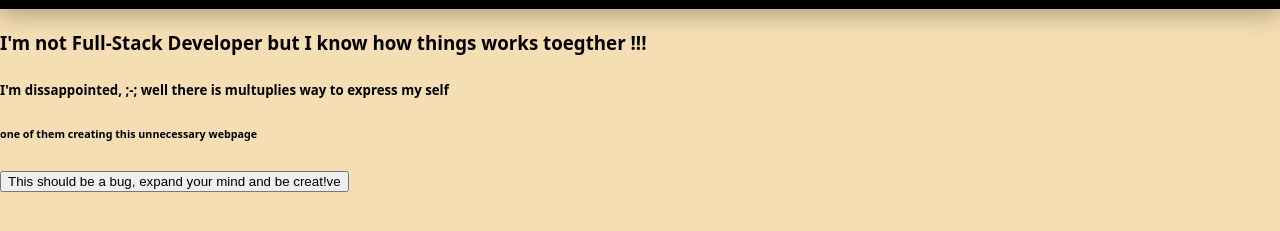
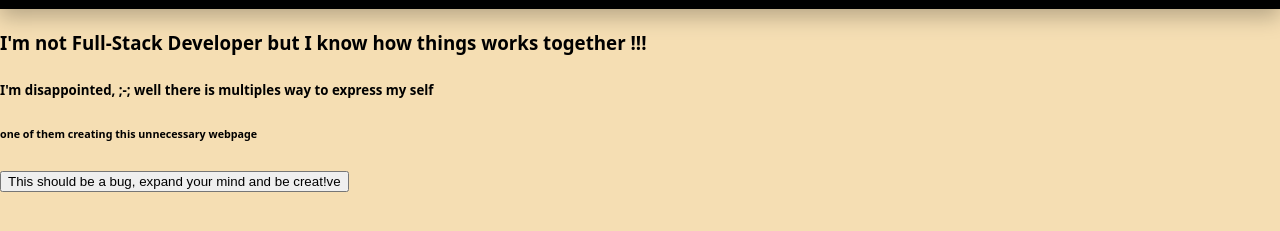
Before and after one commit to iFaisaLz2/git_test, a plain HTML site: page front-end-test.html in a window 1280 px wide. Shown: the part 55-286 px from the top of the page. Drawn offline with Linux system fonts and the light colour scheme.

Commit message:
Forget what I did lol ;D

```diff
--- a/front-end-test.html
+++ b/front-end-test.html
@@ -24,8 +24,8 @@
     </div>
 
     <div>
-        <h3>I'm not Full-Stack Developer but I know how things works toegther !!!</h3>
-        <h5>I'm dissappointed, ;-; well there is multuplies way to express my self</h5>
+        <h3>I'm not Full-Stack Developer but I know how things works together !!!</h3>
+        <h5>I'm disappointed, ;-; well there is multiples way to express my self</h5>
         <h6>one of them creating this unnecessary webpage</h6>
     </div>
 
```
